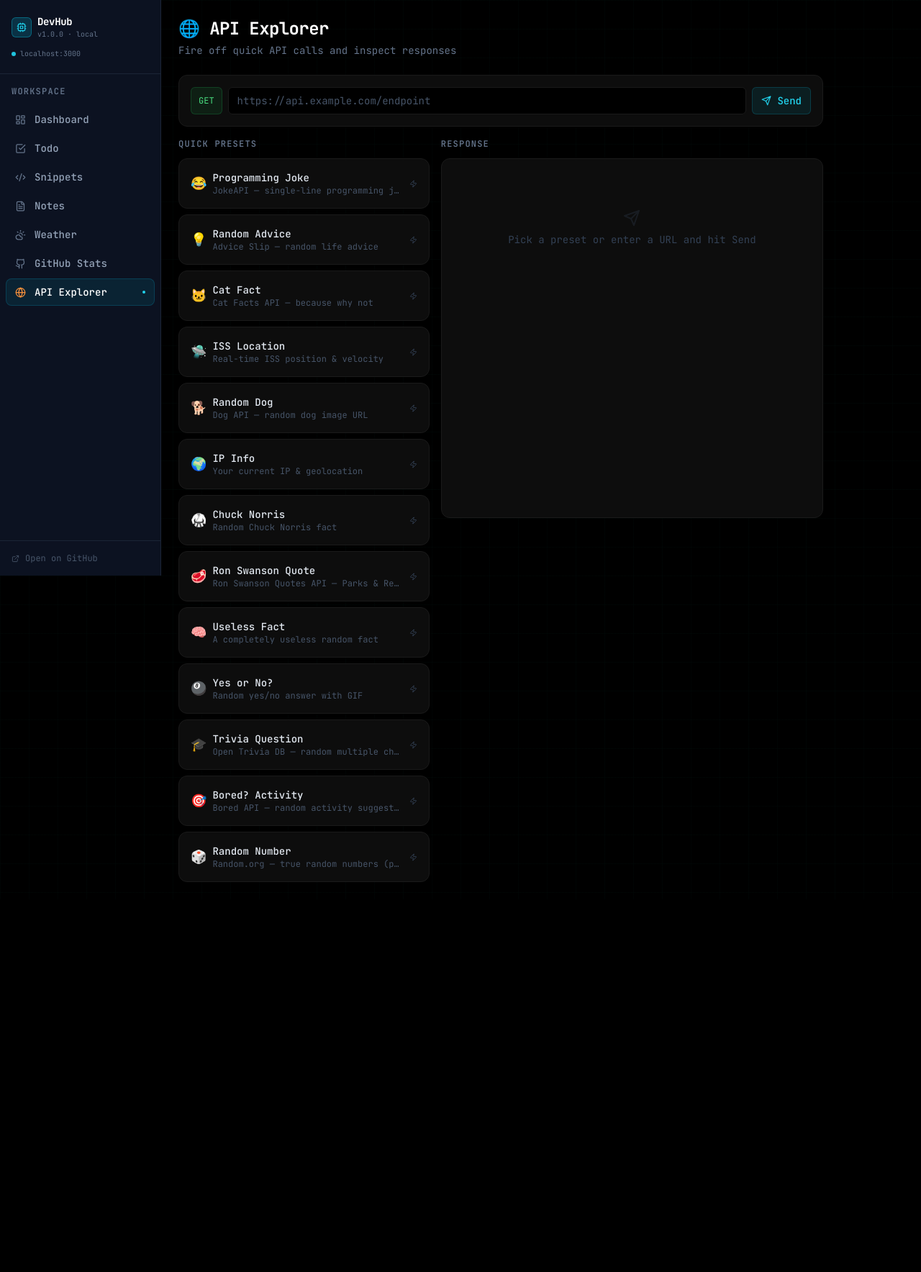
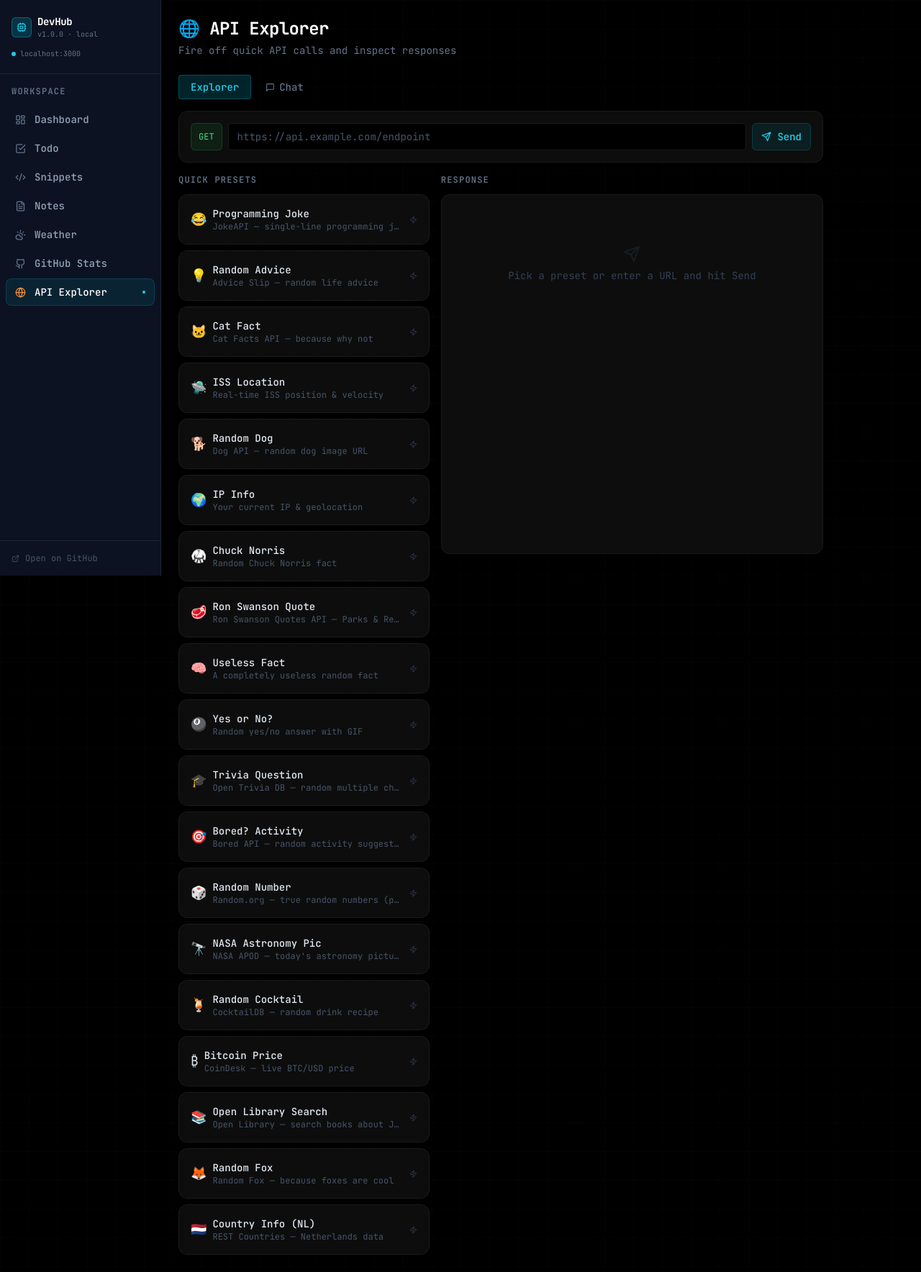
Before and after one commit to OdinWattz/Dev-hub, a Next.js app: page /api-explorer in a window 1280 px wide. Shown: the whole page at 72% size. Before the commit the page ends 1250 px from the top, so only its background shows below. Built offline with nearby package versions, Linux system fonts and the light colour scheme.

Commit message:
feat: ai chat tab with groq, more api presets, github repo link

```diff
--- a/src/app/api-explorer/page.tsx
+++ b/src/app/api-explorer/page.tsx
@@ -1,7 +1,7 @@
 'use client'
 
-import { useState } from 'react'
-import { Send, RotateCcw, Copy, Zap } from 'lucide-react'
+import { useState, useRef } from 'react'
+import { Send, RotateCcw, Copy, Zap, MessageSquare, Key, ChevronDown, ChevronUp } from 'lucide-react'
 import toast from 'react-hot-toast'
 
 type Preset = { label: string; url: string; desc: string; emoji: string }
@@ -85,7 +85,45 @@ const PRESETS: Preset[] = [
     desc: 'Random.org — true random numbers (plain text)',
     emoji: '🎲',
   },
+  {
+    label: 'NASA Astronomy Pic',
+    url: 'https://api.nasa.gov/planetary/apod?api_key=DEMO_KEY',
+    desc: 'NASA APOD — today\'s astronomy picture + info',
+    emoji: '🔭',
+  },
+  {
+    label: 'Random Cocktail',
+    url: 'https://www.thecocktaildb.com/api/json/v1/1/random.php',
+    desc: 'CocktailDB — random drink recipe',
+    emoji: '🍹',
+  },
+  {
+    label: 'Bitcoin Price',
+    url: 'https://api.coindesk.com/v1/bpi/currentprice.json',
+    desc: 'CoinDesk — live BTC/USD price',
+    emoji: '₿',
+  },
+  {
+    label: 'Open Library Search',
+    url: 'https://openlibrary.org/search.json?q=javascript&limit=3&fields=title,author_name,first_publish_year',
+    desc: 'Open Library — search books about JavaScript',
+    emoji: '📚',
+  },
+  {
+    label: 'Random Fox',
+    url: 'https://randomfox.ca/floof/',
+    desc: 'Random Fox — because foxes are cool',
+    emoji: '🦊',
+  },
+  {
+    label: 'Country Info (NL)',
+    url: 'https://restcountries.com/v3.1/alpha/nl',
+    desc: 'REST Countries — Netherlands data',
+    emoji: '🇳🇱',
+  },
 ]
+
+type ChatMsg = { role: 'user' | 'assistant'; content: string }
 
 export default function APIExplorerPage() {
   const [url, setUrl] = useState('')
@@ -93,6 +131,16 @@ export default function APIExplorerPage() {
   const [loading, setLoading] = useState(false)
   const [status, setStatus] = useState<number | null>(null)
   const [time, setTime] = useState<number | null>(null)
+
+  // Chat state
+  const [tab, setTab] = useState<'explorer' | 'chat'>('explorer')
+  const [apiKey, setApiKey] = useState('')
+  const [showKey, setShowKey] = useState(false)
+  const [chatModel, setChatModel] = useState('llama3-8b-8192')
+  const [messages, setMessages] = useState<ChatMsg[]>([])
+  const [chatInput, setChatInput] = useState('')
+  const [chatLoading, setChatLoading] = useState(false)
+  const chatEndRef = useRef<HTMLDivElement>(null)
 
   const call = async (endpoint = url) => {
     if (!endpoint.trim()) { toast.error('Enter a URL'); return }
@@ -125,6 +173,32 @@ export default function APIExplorerPage() {
     }
   }
 
+  const sendChat = async () => {
+    if (!chatInput.trim()) return
+    if (!apiKey.trim()) { toast.error('Voer eerst een Groq API key in'); return }
+    const newMsg: ChatMsg = { role: 'user', content: chatInput.trim() }
+    const updated = [...messages, newMsg]
+    setMessages(updated)
+    setChatInput('')
+    setChatLoading(true)
+    try {
+      const res = await fetch('https://api.groq.com/openai/v1/chat/completions', {
+        method: 'POST',
+        headers: { 'Content-Type': 'application/json', 'Authorization': `Bearer ${apiKey}` },
+        body: JSON.stringify({ model: chatModel, messages: updated, max_tokens: 1024 }),
+      })
+      const data = await res.json()
+      if (!res.ok) throw new Error(data.error?.message ?? `HTTP ${res.status}`)
+      const reply = data.choices?.[0]?.message?.content ?? '(no response)'
+      setMessages(prev => [...prev, { role: 'assistant', content: reply }])
+    } catch (err) {
+      toast.error(err instanceof Error ? err.message : 'Chat failed')
+    } finally {
+      setChatLoading(false)
+      setTimeout(() => chatEndRef.current?.scrollIntoView({ behavior: 'smooth' }), 50)
+    }
+  }
+
   return (
     <div className="max-w-4xl">
       <div className="mb-6">
@@ -132,6 +206,18 @@ export default function APIExplorerPage() {
         <p className="page-subtitle">Fire off quick API calls and inspect responses</p>
       </div>
 
+      {/* Tabs */}
+      <div className="flex gap-1 mb-4">
+        {(['explorer', 'chat'] as const).map(t => (
+          <button key={t} onClick={() => setTab(t)}
+            className={`px-4 py-1.5 rounded text-sm font-medium transition-all capitalize flex items-center gap-1.5
+              ${tab === t ? 'bg-cyan-500/20 text-cyan-400 border border-cyan-500/30' : 'text-slate-500 hover:text-slate-300'}`}>
+            {t === 'chat' && <MessageSquare size={13} />}{t}
+          </button>
+        ))}
+      </div>
+
+      {tab === 'explorer' && (<>
       {/* URL bar */}
       <div className="card mb-4">
         <div className="flex gap-2">
@@ -220,6 +306,91 @@ export default function APIExplorerPage() {
           </div>
         </div>
       </div>
+      </>)}
+
+      {/* Chat tab */}
+      {tab === 'chat' && (
+        <div className="space-y-4">
+          {/* Config */}
+          <div className="card">
+            <div className="flex items-center justify-between mb-3">
+              <p className="text-sm font-semibold text-slate-300 flex items-center gap-2"><Key size={13} className="text-cyan-400" /> Groq API Config</p>
+              <a href="https://console.groq.com/keys" target="_blank" rel="noopener noreferrer" className="text-xs text-cyan-500 hover:text-cyan-300">Gratis key ophalen →</a>
+            </div>
+            <div className="flex gap-2 mb-2">
+              <div className="relative flex-1">
+                <input
+                  type={showKey ? 'text' : 'password'}
+                  className="input !pr-9"
+                  placeholder="gsk_..."
+                  value={apiKey}
+                  onChange={e => setApiKey(e.target.value)}
+                />
+                <button onClick={() => setShowKey(v => !v)} className="absolute right-2.5 top-1/2 -translate-y-1/2 text-slate-500 hover:text-slate-300">
+                  {showKey ? <ChevronUp size={13} /> : <ChevronDown size={13} />}
+                </button>
+              </div>
+              <select
+                className="input w-auto"
+                value={chatModel}
+                onChange={e => setChatModel(e.target.value)}
+              >
+                <option value="llama3-8b-8192">Llama 3 8B</option>
+                <option value="llama3-70b-8192">Llama 3 70B</option>
+                <option value="mixtral-8x7b-32768">Mixtral 8x7B</option>
+                <option value="gemma2-9b-it">Gemma 2 9B</option>
+              </select>
+            </div>
+            <p className="text-[10px] text-slate-600">Key wordt alleen lokaal bewaard in de browser — nooit opgeslagen op een server.</p>
+          </div>
+
+          {/* Messages */}
+          <div className="card min-h-[320px] max-h-[480px] overflow-y-auto space-y-3 flex flex-col">
+            {messages.length === 0 && (
+              <div className="flex-1 flex items-center justify-center text-slate-700 text-sm">
+                Stuur een bericht om te beginnen…
+              </div>
+            )}
+            {messages.map((m, i) => (
+              <div key={i} className={`flex ${m.role === 'user' ? 'justify-end' : 'justify-start'}`}>
+                <div className={`max-w-[80%] rounded-xl px-3 py-2 text-sm whitespace-pre-wrap ${
+                  m.role === 'user'
+                    ? 'bg-cyan-500/15 text-cyan-100 border border-cyan-500/20'
+                    : 'bg-[#141414] text-slate-200 border border-[#1a1a1a]'
+                }`}>
+                  {m.content}
+                </div>
+              </div>
+            ))}
+            {chatLoading && (
+              <div className="flex justify-start">
+                <div className="bg-[#141414] border border-[#1a1a1a] rounded-xl px-3 py-2 text-slate-500 text-sm flex items-center gap-2">
+                  <RotateCcw size={12} className="animate-spin" /> Denken…
+                </div>
+              </div>
+            )}
+            <div ref={chatEndRef} />
+          </div>
+
+          {/* Input */}
+          <div className="flex gap-2">
+            <input
+              className="input flex-1"
+              placeholder="Typ een bericht…"
+              value={chatInput}
+              onChange={e => setChatInput(e.target.value)}
+              onKeyDown={e => e.key === 'Enter' && !e.shiftKey && sendChat()}
+            />
+            <button onClick={sendChat} disabled={chatLoading} className="btn-primary">
+              {chatLoading ? <RotateCcw size={14} className="animate-spin" /> : <Send size={14} />}
+              Stuur
+            </button>
+            {messages.length > 0 && (
+              <button onClick={() => setMessages([])} className="btn-ghost">Wissen</button>
+            )}
+          </div>
+        </div>
+      )}
     </div>
   )
 }
--- a/src/app/github/page.tsx
+++ b/src/app/github/page.tsx
@@ -339,6 +339,9 @@ function RepoDetailPanel({ repo, onClose }: { repo: RepoDetail; onClose: () => v
         <span className="flex items-center gap-1"><GitCommit size={11} /> <code className="text-cyan-400">{repo.default_branch}</code></span>
         <span className="flex items-center gap-1"><Calendar size={11} /> {new Date(repo.pushed_at).toLocaleDateString()}</span>
         {repo.license && <span>📄 {repo.license.name}</span>}
+        <a href={repo.html_url} target="_blank" rel="noopener noreferrer" className="flex items-center gap-1 text-slate-400 hover:text-slate-200">
+          <ExternalLink size={11} /> GitHub
+        </a>
         {repo.homepage && (
           <a href={repo.homepage} target="_blank" rel="noopener noreferrer" className="flex items-center gap-1 text-cyan-500 hover:text-cyan-300">
             <Globe size={11} /> {repo.homepage.replace(/^https?:\/\//, '')}
```
